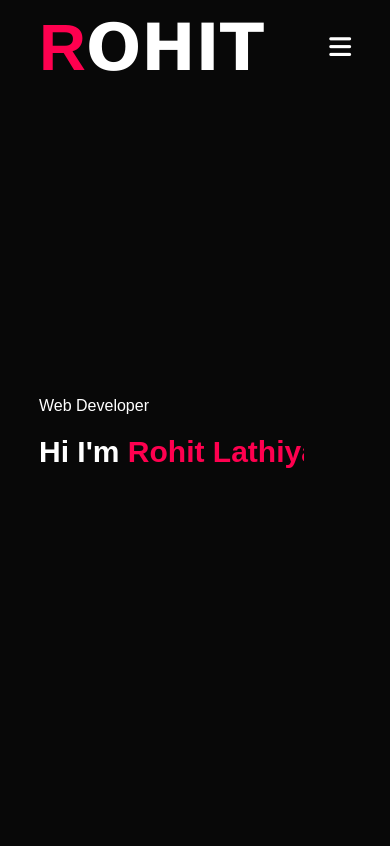
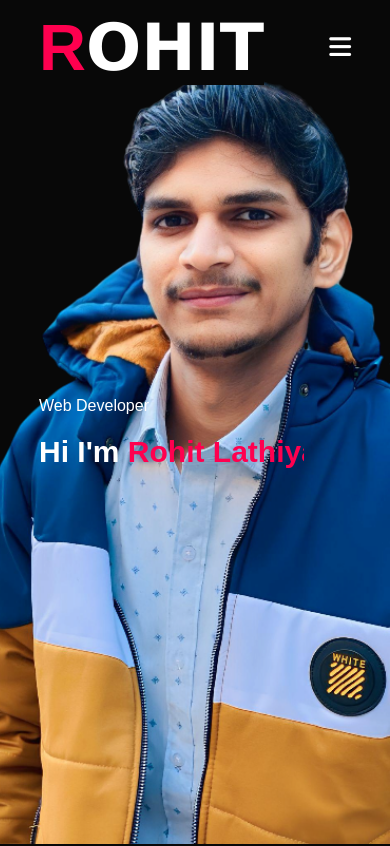
Before and after one commit to Rohit8285/Latest-Project, a plain HTML site: page index.html in a window 390 px wide. Shown: the top 846 px of the page. Drawn offline with nearby package versions, Linux system fonts and the light colour scheme.

Commit message:
Update style.css

```diff
--- a/style.css
+++ b/style.css
@@ -17,7 +17,7 @@ body{
 #header{
     width: 100%;
     height: 100vh;
-    background-image:url("/img/111111.png");
+    background-image:url("/111111.png");
     background-size:cover;
     background-position: right;
     background-repeat: no-repeat;
@@ -371,7 +371,7 @@ nav .fas{
 
 @media only screen and (max-width: 600px) {
     #header{
-        background-image: url("/img/latest11.png");
+        background-image: url("/latest11.png");
     }
     .header-text{
         margin-top: 100%;
```
